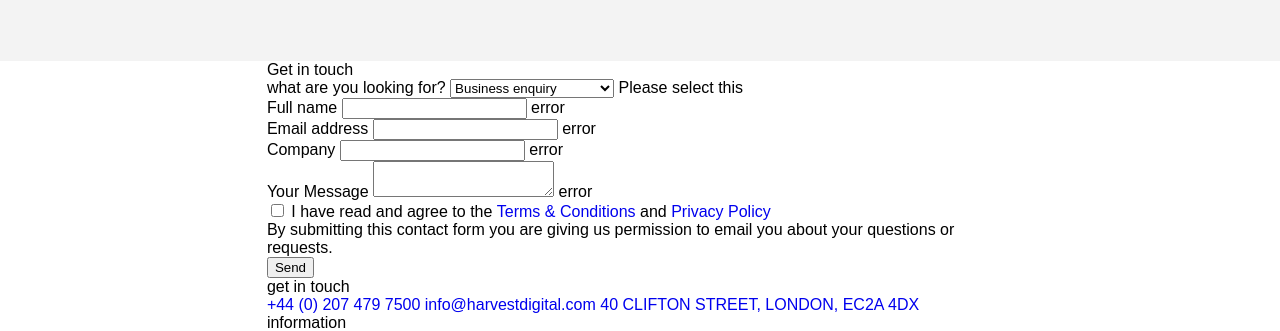
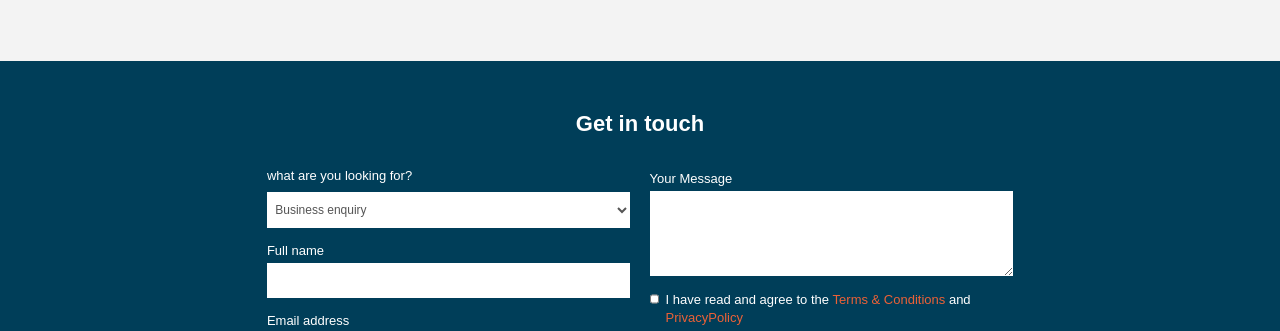
Before and after one commit to nitingaxioned/Harvest, a plain HTML site: page index.html in a window 1280 px wide. Shown: the part 2408-2739 px from the top of the page. Drawn offline with Linux system fonts and the light colour scheme.

Commit message:
Harvest home - get in touch section Css Created

```diff
--- a/assets/css/style.css
+++ b/assets/css/style.css
@@ -519,6 +519,111 @@ nav{ width: 80%; }
   work with  section styling ends here
 ======================================*/
 
+/*=======================================
+  Get in touch section styling starts here
+=======================================*/
+
+.get-in-touch {
+  padding-bottom: 56px;
+  background: #003e59;
+  color: #ffffff;
+  text-align: center;
+}
+
+.get-in-touch h2 {
+  padding: 50px 0 31px 0;
+  font: 600 22px Arial;
+}
+
+form { display: flex; }
+.form-groups{ width: 50%; }
+.form-groups:last-of-type { margin: 3px 0 0 2.56%;}
+
+.form-group {
+  display: flex;
+  flex-direction: column;
+  position: relative;
+}
+
+.form-group label {
+  margin-bottom: 5px;
+  font-size: 13px;
+  text-align: left;
+}
+
+textarea,
+.form-group input,
+#enquiries {
+  box-sizing: border-box;
+  width: 100%;
+  padding: 10px 1.2%;
+  margin-bottom: 15px;
+  border: none;
+  border-right: none;
+  background: #ffffff;
+}
+
+#enquiries {
+  color: #555555;
+  font-size: 12px;
+  margin-top: 4px;
+}
+
+textarea,
+.form-group input:focus ,
+#enquiries:focus { outline: none; }
+
+.error{
+  position: absolute;
+  top: 2px;
+  right: 0.1%;
+  color: #ff5555;
+  font: 14px "Arial Narrow";
+}
+
+textarea{ min-height: 85px; }
+.checkbox-group{ flex-direction: row; }
+.checkbox-group a{ color: #eb6137; }
+
+.checkbox-group input{
+  width: 2.5%;
+  transform: translate(-4px, -4px);
+}
+
+.checkbox-group label{
+  display: inline;
+  line-height: 18px;
+  margin: 0;
+}
+
+.form-groups p {
+  margin: 10px 1%;
+  font-size: 12px;
+  line-height: 1.4;
+  text-align: left;
+}
+
+.form-control:last-of-type {
+  width: 100%;
+  display: inline-block;
+}
+
+ #submit {
+  margin: 13px 3.8% 0 0;
+  padding: 11px 5.2%;
+  border: 1px solid transparent;
+  background: #eb6137;
+  color: #ffffff;
+  font: 600 11px sans-serif;
+  right: 2%;
+  -webkit-transition: all .3s ease;
+  transition: all .3s ease;
+  float: right;
+}
+
+/*======================================
+  Get in touch section styling ends here
+======================================*/
 
 
 
--- a/index.html
+++ b/index.html
@@ -347,7 +347,7 @@
       <!--get-in-touch section start-->
       <section class="get-in-touch">
         <div class="wrapper">
-          <h3>Get in touch</h3>
+          <h2>Get in touch</h2>
           <form action="#FIXME">
             <div class="form-groups">
               <div class="form-group">
@@ -359,33 +359,33 @@
                   <option value="Graduate Programmes">Graduate programmes</option>
                   <option value="Internships">Internships</option>
                 </select>
-                <span class="error enquiries-err">Please select this</span>
+                <span class="error hide-me enquiries-err">Please select this</span>
               </div>
               <div class="form-group">
                 <label for="fullname">Full name</label>
                 <input type="text" id="fullname">
-                <span class="error fullname-err">error</span>
+                <span class="error hide-me fullname-err">error</span>
               </div>
               <div class="form-group">
                 <label for="email">Email address</label>
                 <input type="text" id="email">
-                <span class="error email-err">error</span>
+                <span class="error hide-me email-err">error</span>
               </div>
               <div class="form-group">
                 <label for="company">Company</label>
                 <input type="text" id="company">
-                <span class="error company-err">error</span>
+                <span class="error hide-me company-err">error</span>
               </div>
             </div>
             <div class="form-groups">
               <div class="form-group">
                 <label for="message">Your Message</label>
                 <textarea id="message"></textarea>
-                <span class="error message-err">error</span>
+                <span class="error hide-me message-err">error</span>
               </div>
               <div class="form-group checkbox-group">
                 <input type="checkbox" id="TermsandCondition" value="true">
-                <label for="TermsandCondition">I have read and agree to the <a href="#FIXME" title="Terms and Condtions"> Terms &amp; Conditions</a> and <a href="#FIXME" title="Privacy Policy">Privacy Policy</a></label>
+                <label for="TermsandCondition">I have read and agree to the <a href="#FIXME" title="Terms and Condtions"> Terms &amp; Conditions</a> and <a href="#FIXME" title="Privacy">Privacy </a><a href="#FIXME" title="Policy">Policy</a></label>
               </div>
               <p>By submitting this contact form you are giving us permission to email you about your questions or requests.</p>
               <div class="form-control">
```
